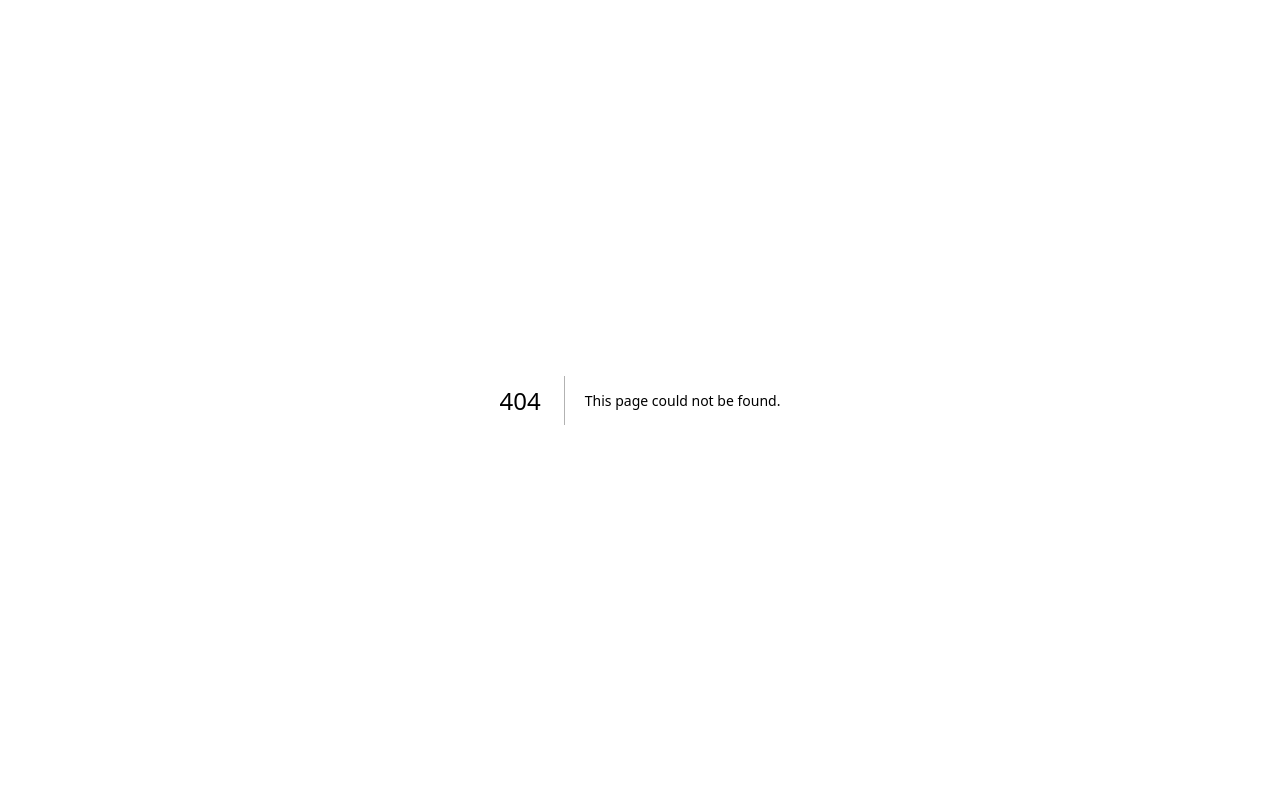
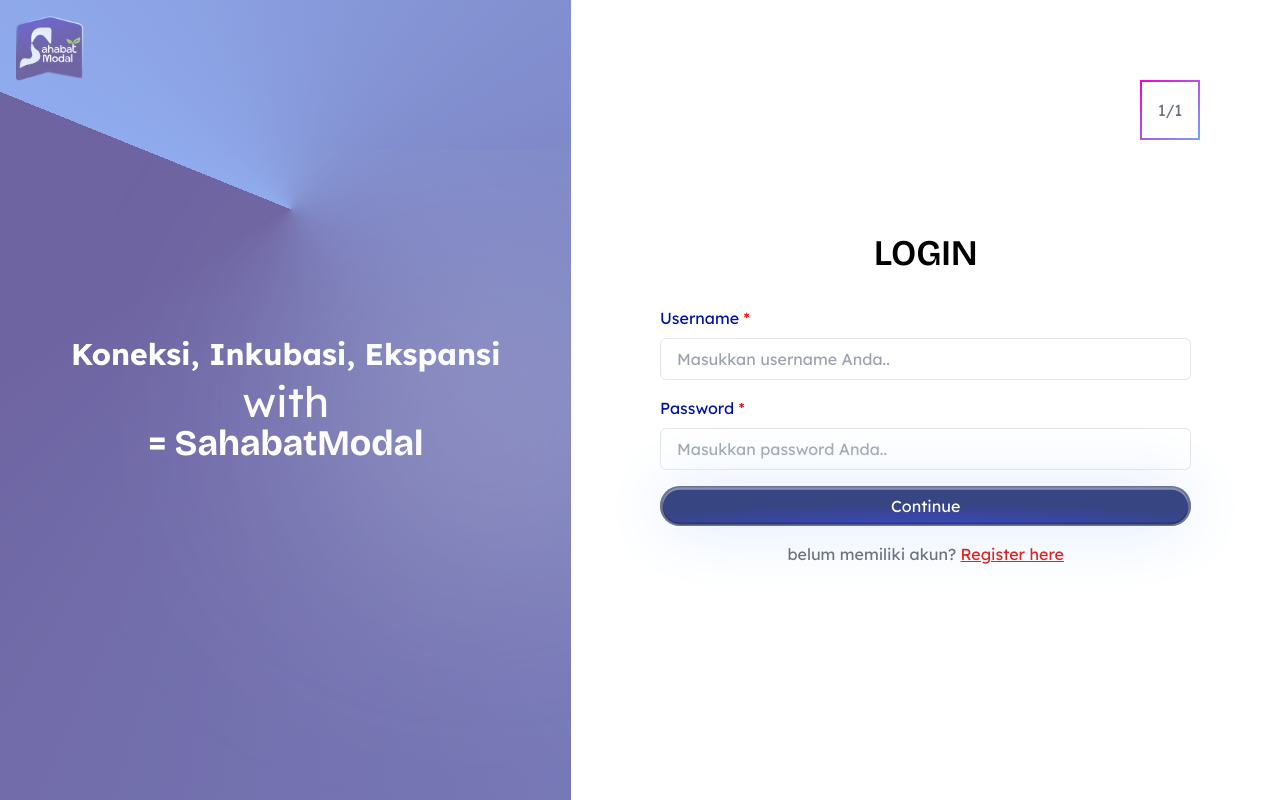
Before and after one commit to mybajwk/SahabatModal, a Next.js app: page /login in a window 1280 px wide. Before the commit this address had no page. Built offline with nearby package versions, Linux system fonts and the light colour scheme.

Commit message:
feat : login

```diff
--- /dev/null
+++ b/app/login/page.tsx
@@ -0,0 +1,114 @@
+"use client";
+
+import React, { useState } from "react";
+
+export default function Login() {
+  const [username, setUsername] = useState("");
+  const [password, setPassword] = useState("");
+
+  const handleLogin = () => {
+    console.log("Logging in", username, password);
+  };
+
+  return (
+    <div className="flex h-screen">
+      <div
+        className="relative flex items-center justify-center text-white"
+        style={{
+          width: '675px',
+          opacity: 0.75,
+          background: 'conic-gradient(from -68deg at 50.89% 26.15%, #6B90E8 0deg, #3E3183 308.53201389312744deg)',
+          position: 'relative',
+          overflow: 'hidden'
+        }}
+      >
+        <img
+          src="/logo.png"
+          alt="SahabatModal Logo"
+          className="absolute z-20 top-0 left-0 m-4"
+          style={{ width: '82.68px', height: 'auto' }}
+        />
+        <img
+          src="ellipse-login.svg"
+          alt="Ellipse"
+          className="absolute z-10"
+          style={{ top: '150px', right: '0', width: '453px', height: 'auto' }}
+        />
+        <div className="text-center p-10">
+          <h1 className="text-3xl font-bold mb-4">Koneksi, Inkubasi, Ekspansi</h1>
+          <p className="text-lg" style={{ fontSize: '42px' }}>with</p>
+          <h2 className="text-4xl font-bold mt-2"  style={{ fontFamily: 'Bricolage Grotesque, sans-serif' }}>= SahabatModal</h2>
+        </div>
+      </div>
+      <div
+        className="flex items-center justify-center bg-white"
+        style={{ width: '837px'}}
+      >
+        <div className="w-3/4">
+          <div
+            className="absolute top-20 right-20 flex flex-col justify-center items-center mb-4"
+            style={{
+              width: '60px',
+              height: '60px',
+              padding: '26px 16px',
+              borderRadius: '50%',
+              border: '2.633px solid',
+              borderImage: 'linear-gradient(135deg, #F103CF, #74A3FF) 1',
+            }}
+          >
+            <p className="text-gray-500" >1/1</p>
+          </div>
+          <h2 className="text-4xl font-semibold mb-8 text-center  text-black" style={{ fontFamily: 'Bricolage Grotesque, sans-serif' }}>LOGIN</h2>
+          <div className="mb-4">
+            <label className="block mb-2" style={{ color: '#0010A4' }}>
+              Username<span style={{ color: 'red' }}> *</span>
+            </label>
+            <input
+              type="text"
+              placeholder="Masukkan username Anda.."
+              value={username}
+              onChange={(e) => setUsername(e.target.value)}
+              onFocus={(e) => e.target.style.color = '#0010A4'}
+              onBlur={(e) => e.target.style.color = username ? '#0010A4' : 'initial'}
+              className="w-full px-4 py-2 border rounded-md focus:outline-none focus:ring-2 focus:ring-indigo-400"
+            />
+          </div>
+          <div className="mb-4">
+            <label className="block mb-2" style={{ color: '#0010A4' }}>
+              Password<span style={{ color: 'red' }}> *</span>
+            </label>
+            <input
+              type="password"
+              placeholder="Masukkan password Anda.."
+              value={password}
+              onChange={(e) => setPassword(e.target.value)}
+              onFocus={(e) => e.target.style.color = '#0010A4'}
+              onBlur={(e) => e.target.style.color = username ? '#0010A4' : 'initial'}
+              className="w-full px-4 py-2 border rounded-md focus:outline-none focus:ring-2 focus:ring-indigo-400"
+            />
+          </div>
+          <button
+            onClick={handleLogin}
+            className="w-full py-2 transition duration-200"
+            style={{
+              borderRadius: '269.667px',
+              background: 'radial-gradient(61.94% 48.96% at 49.96% 96.22%, #3B47BC 0%, #374583 100%)',
+              boxShadow: '0px 1.079px 67.417px 0px #D9E6FE, 0px 0px 0px 11.865px rgba(255, 255, 255, 0.07), 0px -1.079px 0px 2.697px rgba(0, 0, 0, 0.20) inset, 0px 1.079px 0px 2.697px rgba(255, 255, 255, 0.40) inset',
+              color: 'white',
+            }}
+          >
+            Continue
+          </button>
+          <div className="text-center mt-4">
+            <p className="text-gray-500">
+              belum memiliki akun?{" "}
+              <a href="#" style={{ color: '#DC2522', textDecoration: 'underline' }}>
+                Register here
+              </a>
+            </p>
+          </div>
+        </div>
+      </div>
+    </div>
+  );
+}
```
Also changed, not shown: public/ellipse-login.svg (added).
